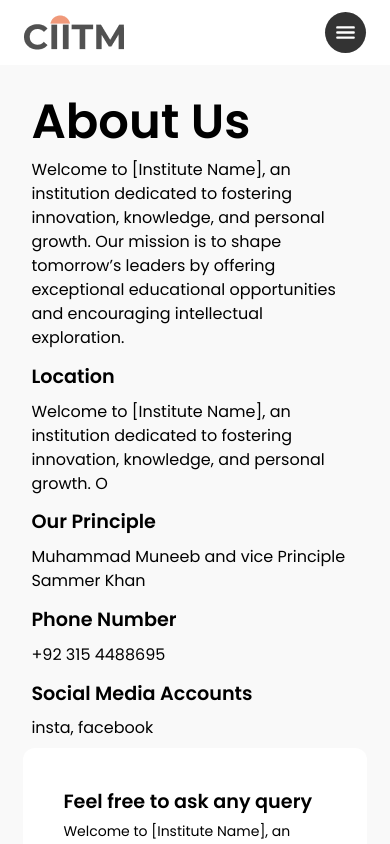
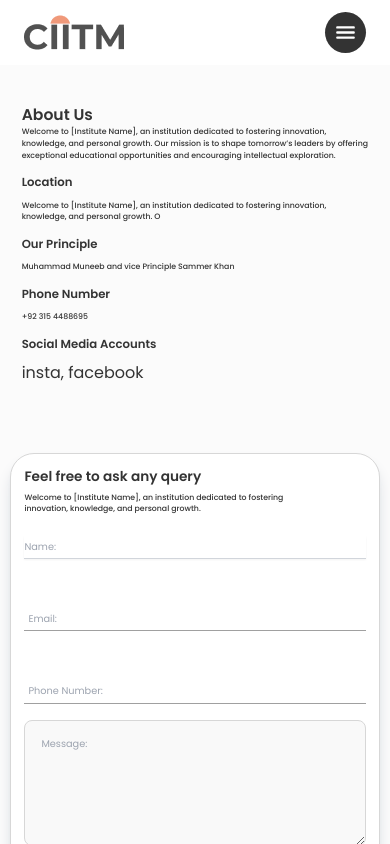
Before and after one commit to oludaara/ciitm-frontend, a React (Vite) app: page /contact in a window 390 px wide. Shown: the top 844 px of the page. Built offline with nearby package versions, Linux system fonts and the light colour scheme; no server answers.

Commit message:
feat: update ContactUs component layout and styling for improved responsiveness

```diff
--- a/src/components/ContactUs.jsx
+++ b/src/components/ContactUs.jsx
@@ -2,42 +2,42 @@ import React from 'react'
 
 const ContactUs = () => {
   return (
-    <div className='w-full flex h-fit bg-[#D7D7D726] py-[10%] max-[550px]:pt-[20%] px-[6vw] justify-between max-[800px]:flex-col '>
-        <div className='w-[40%] max-[800px]:w-full p-2 '>
-            <h1 className='text-[3rem] font-semibold'>About Us</h1>
-            <p>Welcome to [Institute Name], an institution dedicated to fostering innovation, knowledge, and personal growth. Our mission is to shape tomorrow’s leaders by offering exceptional educational opportunities and encouraging intellectual exploration.
+    <div className='Form_Container flex  bg-[#d7d7d719] my-[2vh] max-[550px]:pt-[20%] px-[3vw] justify-between max-[823px]:flex-col items-center pt-[12vh] pb-[7vh]'>
+        <div className='Container_Left w-[38%] max-[823px]:w-[93vw] p-2 text-[#333333] '>
+            <h1 className='text-[2.6vw]  max-[823px]:text-[4vw] font-semibold'>About Us</h1>
+            <p className='text-[0.9vw] max-[823px]:text-[2vw] font-medium'>Welcome to [Institute Name], an institution dedicated to fostering innovation, knowledge, and personal growth. Our mission is to shape tomorrow’s leaders by offering exceptional educational opportunities and encouraging intellectual exploration.
             </p>
 
 
-            <h2 className='font-semibold text-[1.2rem] mt-[.8rem] mb-[.5rem]'>Location</h2>
-            <p>Welcome to [Institute Name], an institution dedicated to fostering innovation, knowledge, and personal growth. O</p>
+            <h2 className='font-semibold text-[1.5vw] max-[823px]:text-[3vw]  mt-[.8rem] mb-[.5rem]'>Location</h2>
+            <p className='text-[0.9vw] max-[823px]:text-[2vw] font-medium'>Welcome to [Institute Name], an institution dedicated to fostering innovation, knowledge, and personal growth. O</p>
 
-            <h2 className='font-semibold text-[1.2rem] mt-[.8rem] mb-[.5rem]'>Our Principle</h2>
-            <p>Muhammad Muneeb and vice Principle Sammer Khan</p>
+            <h2 className='font-semibold text-[1.5vw] max-[823px]:text-[3vw]  mt-[.8rem] mb-[.5rem]'>Our Principle</h2>
+            <p className='text-[0.9vw] max-[823px]:text-[2vw] font-medium'>Muhammad Muneeb and vice Principle Sammer Khan</p>
 
-            <h2 className='font-semibold text-[1.2rem] mt-[.8rem] mb-[.5rem]'>Phone Number</h2>
-            <p>+92 315 4488695</p>
+            <h2 className='font-semibold text-[1.5vw] max-[823px]:text-[3vw] mt-[.8rem] mb-[.5rem]'>Phone Number</h2>
+            <p className='text-[0.9vw]  max-[823px]:text-[2vw] font-medium'>+92 315 4488695</p>
 
 
-            <h2 className='font-semibold text-[1.2rem] mt-[.8rem] mb-[.5rem]'>Social Media Accounts</h2>
+            <h2 className='font-semibold text-[1.5vw] max-[823px]:text-[3vw] mt-[.8rem] mb-[.5rem]'>Social Media Accounts</h2>
             <div className='flex'>
                 insta, facebook
             </div>
         </div>
 
 
-        <div className='bg-white rounded-xl w-[40%] max-[800px]:w-full h-fit p-10'>
-            <h1 className='text-[1.2rem] font-semibold'>Feel free to ask any query</h1>
-            <p className='text-sm w-[89%] mt-1 mb-[1vw]'> Welcome to [Institute Name], an institution dedicated to fostering innovation, knowledge, and personal growth. </p>
-            <form >
-                <input type="text" className='border-b p-1 w-full border-black outline-none' placeholder='Name:' />
-                <input type="email" className='border-b p-1 w-full border-black my-10 outline-none' placeholder='Email:' />
-                <input type="text" className='border-b p-1 w-full border-black outline-none' placeholder='Phone Number:' />
+        <div className='Container_Right bg-white rounded-3xl w-[40vw] max-[1179px]:w-[48vw] max-[822px]:w-[95vw]  h-fit p-[2vw] max-[823px]:p-[3.5vw] text-[#333333] border-[1.1px] border-[#D7D7D7] shadow-lg shadow-gray-300 mt-[7vh]'>
+            <h1 className='text-[1.3vw] max-[823px]:text-[3.5vw] font-semibold'>Feel free to ask any query</h1>
+            <p className='text-[0.9vw] max-[823px]:text-[2vw]  mt-1 mb-[1vw] font-medium w-[85%]'> Welcome to [Institute Name], an institution dedicated to fostering innovation, knowledge, and personal growth. </p>
+            <form className='form flex flex-col gap-[1vh]'>
+                <input type="text" className='peer w-full py-1 text-[1vw] max-[830px]:text-[2.5vw] mt-[2vh] border-b focus:outline-none transition ease-linear focus:border-[#333333] border-gray-300 shadow-sm' placeholder='Name:' />
+                <input type="email" className='border-b p-1 w-full border-[#A0A0A0] my-10 focus:outline-none text-[1vw] max-[830px]:text-[2.5vw]' placeholder='Email:' />
+                <input type="text" className='border-b p-1 text-[1vw] max-[830px]:text-[2.5vw] w-full border-[#A0A0A0] focus:outline-none' placeholder='Phone Number:' />
 
 
-                <textarea className='p-4 bg-[#F9F9F9] outline-none w-full h-[7rem] rounded-lg my-[2vw] border border-[#D7D7D7]'  placeholder='Message:' name="" id=""></textarea>
+                <textarea className='p-4 bg-[#F9F9F9] text-[1vw] max-[830px]:text-[2.5vw] outline-none w-full h-[15vh] rounded-lg my-[2vw] border border-[#D7D7D7]'  placeholder='Message:' name="" id=""></textarea>
 
-                <button className='text-center bg-[#333333] w-full text-white py-3 text-xl rounded-lg'>Submit</button>
+                <button className='text-center bg-[#333333] w-full text-white py-3 text-[1.2vw] max-[830px]:text-[3vw] rounded-lg'>Submit</button>
             </form>
         </div>
     </div>
--- a/src/components/Navbar.jsx
+++ b/src/components/Navbar.jsx
@@ -58,7 +58,7 @@ const Navbar = () => {
         ref={menu}
         className='mobile-menu w-full  h-screen bg-[#333] text-[6vw] font-semibold text-white hidden max-[599px]:block -translate-y-[100%] fixed top-0 left-0 z-[99]'
       >
-        <nav className='w-full h-full flex items-center justify-center gap-6 flex-col'>
+        <nav className='w-full h-full flex items-center justify-center  gap-6 flex-col'>
           <NavLink
             to='/'
             className={({
```
